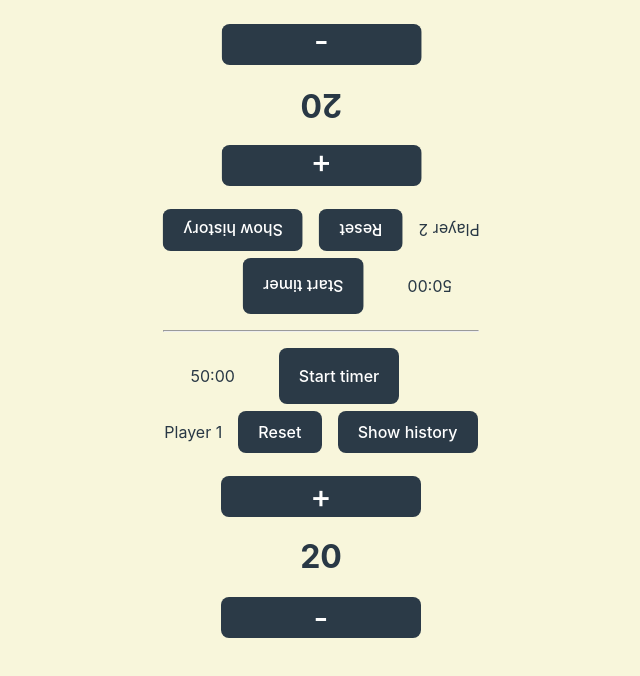
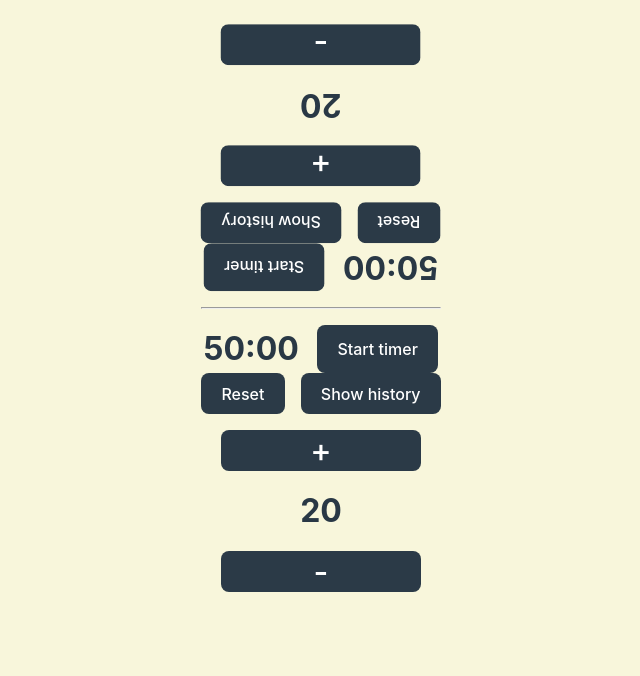
Before and after one commit to axelfriberg/lifelink, a React (Vite) app: page / in a window 1280 px wide. Shown: the top 676 px of the page, without its empty margins (319-959 px from the left). Built offline with nearby package versions, Linux system fonts and the light colour scheme.

Commit message:
Refactor out clock component

```diff
--- a/src/App.css
+++ b/src/App.css
@@ -11,7 +11,3 @@
   display: flex;
   gap: 16px;
 }
-
-.clock {
-  min-width: 100px;
-}
--- a/src/App.tsx
+++ b/src/App.tsx
@@ -1,4 +1,5 @@
 import "./App.css";
+import { Clock } from "./components/LifeCounter/Clock.tsx";
 import { LifeCounter } from "./components/LifeCounter/LifeCounter.tsx";
 import useRoundTimer from "./useRoundTimer.ts";
 
@@ -17,36 +18,22 @@ function App() {
     <div>
       <div className="flip">
         <div className="round-timer">
-          <p className="clock">{`${String(minutes).padStart(2, "0")}:${String(
-            seconds,
-          ).padStart(2, "0")}`}</p>
+          <Clock minutes={minutes} seconds={seconds} />
           <button type="button" onClick={toggleTimer}>
             {isRunning ? "Stop timer" : "Start timer"}
           </button>
         </div>
-        <LifeCounter
-          startingLifeTotal={STARTING_LIFE_TOTAL}
-          playerName="Player 2"
-        />
+        <LifeCounter startingLifeTotal={STARTING_LIFE_TOTAL} />
       </div>
       <hr className="divider" />
-
       <div>
         <div className="round-timer">
-          <p className="clock">
-            {`${String(minutes).padStart(2, "0")}:${String(seconds).padStart(
-              2,
-              "0",
-            )}`}
-          </p>
+          <Clock minutes={minutes} seconds={seconds} />
           <button type="button" onClick={toggleTimer}>
             {isRunning ? "Stop timer" : "Start timer"}
           </button>
         </div>
-        <LifeCounter
-          startingLifeTotal={STARTING_LIFE_TOTAL}
-          playerName="Player 1"
-        />
+        <LifeCounter startingLifeTotal={STARTING_LIFE_TOTAL} />
       </div>
     </div>
   );
--- /dev/null
+++ b/src/components/LifeCounter/Clock.tsx
@@ -0,0 +1,18 @@
+import "./clock.css";
+
+export function Clock({
+  minutes,
+  seconds,
+}: {
+  minutes: number;
+  seconds: number;
+}) {
+  return (
+    <div className="clock text">
+      {`${String(minutes).padStart(2, "0")}:${String(seconds).padStart(
+        2,
+        "0",
+      )}`}
+    </div>
+  );
+}
--- a/src/components/LifeCounter/LifeCounter.tsx
+++ b/src/components/LifeCounter/LifeCounter.tsx
@@ -6,13 +6,11 @@ import LifeHistory from "./LifeHistory";
 type LifeCounterProps = {
   className?: string;
   startingLifeTotal: number;
-  playerName: string;
 };
 
 export function LifeCounter({
   className,
   startingLifeTotal,
-  playerName,
 }: LifeCounterProps) {
   const [life, setLife] = useState<number>(startingLifeTotal);
   const [currentLifeChange, setCurrentLifeChange] = useState<number>(0);
@@ -50,12 +48,11 @@ export function LifeCounter({
     <div className={className}>
       <div className="life-counter">
         <div className="action-row">
-          <p className="player-name">{playerName}</p>
           <button type="button" onClick={handleReset}>
             Reset
           </button>
-          <button type="button" onClick={() => setShowLifeHistory(l => !l)}>
-           {showLifeHistory ? "Hide history" : "Show history"}
+          <button type="button" onClick={() => setShowLifeHistory((l) => !l)}>
+            {showLifeHistory ? "Hide history" : "Show history"}
           </button>
         </div>
         {showLifeHistory && <LifeHistory lifeHistory={lifeHistory} />}
--- /dev/null
+++ b/src/components/LifeCounter/clock.css
@@ -0,0 +1,3 @@
+.clock {
+  min-width: 100px;
+}
```
